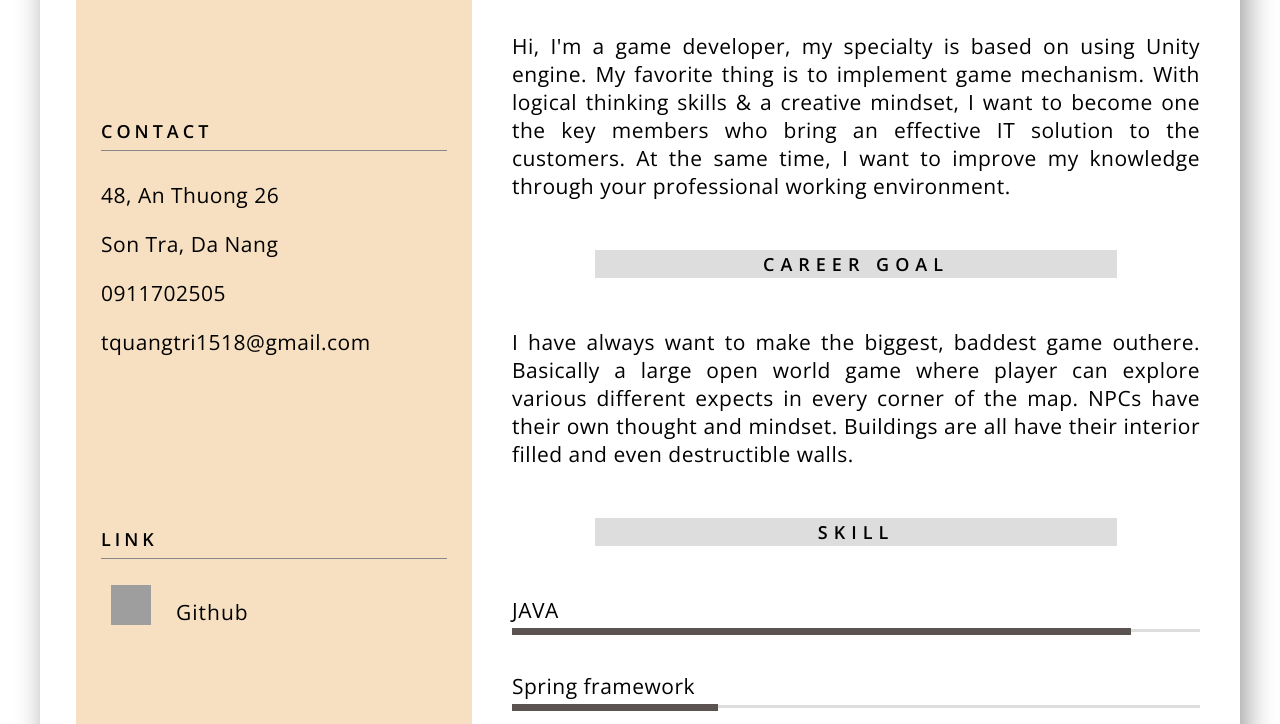
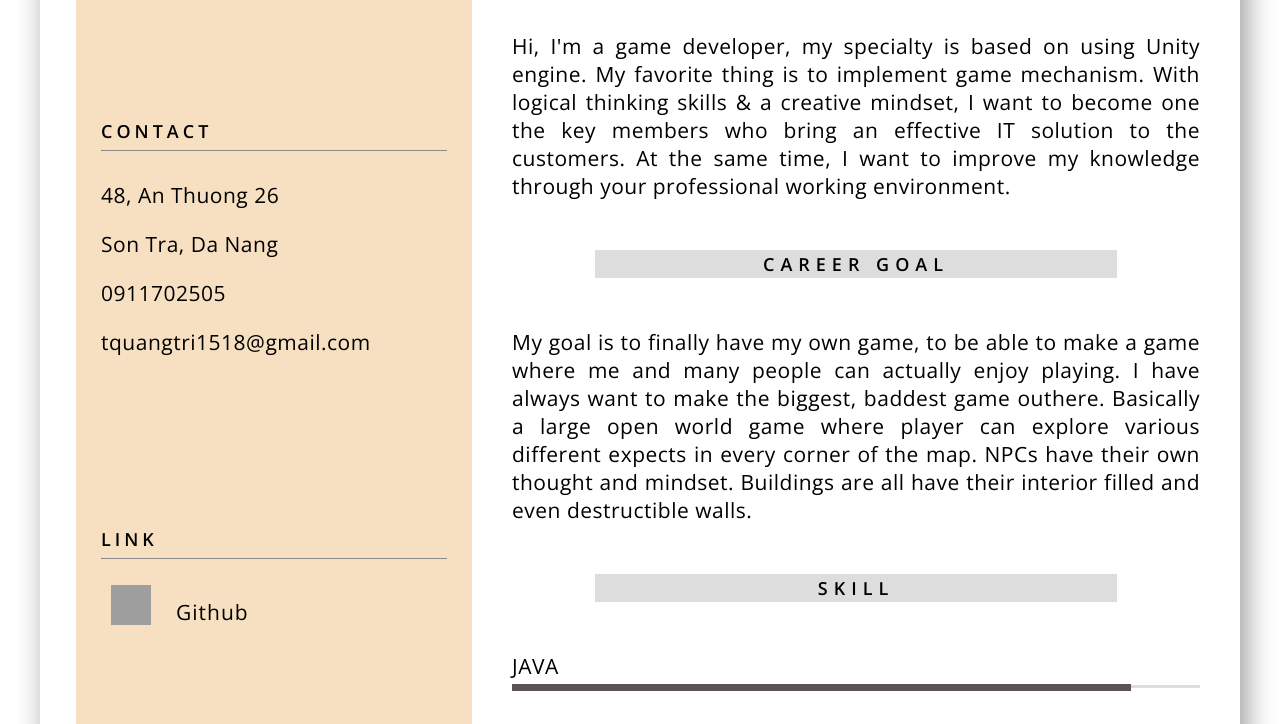
Before and after one commit to tquangtri/dn_202206_tranQuangTri_CV, a plain HTML site: page index.html in a window 1280 px wide. Shown: the part 523-1247 px from the top of the page. Drawn offline with nearby package versions, Linux system fonts and the light colour scheme; grey boxes are pictures that could not be loaded.

Commit message:
edit content of html

```diff
--- a/index.html
+++ b/index.html
@@ -35,7 +35,7 @@
 		</div>
         <p class="relative-block caps side-header">Certificates</p>
 		<div>
-			<p class="relative-block list-thing java"> JAVA Certificate</p>
+			<p class="relative-block list-thing java">JAVA Certificate</p>
 			<p class="relative-block list-thing unity">Unity Programmer</p>
 		</div>
 
@@ -46,10 +46,10 @@
         <div class="relative-block caps greyed">Profile</div>
         <p class="long-margin">
 			Hi, I'm a game developer, my specialty is based on using Unity engine. My favorite thing is to implement game mechanism. With logical thinking skills & a creative mindset, I want to become one the key members who bring an effective IT solution to the customers. At the same time, I want to improve my knowledge through your professional working environment.
-		</p>
+	</p>
         <div class="relative-block caps greyed">Career goal</div>
         <p class="long-margin">
-			I have always want to make the biggest, baddest game outhere. Basically a large open world game where player can explore various different expects in every corner of the map. NPCs have their own thought and mindset. Buildings are all have their interior filled and even destructible walls.
+			My goal is to finally have my own game, to be able to make a game where me and many people can actually enjoy playing. I have always want to make the biggest, baddest game outhere. Basically a large open world game where player can explore various different expects in every corner of the map. NPCs have their own thought and mindset. Buildings are all have their interior filled and even destructible walls.
 		</p>
         <div class="relative-block caps greyed">Skill</div>
 
```
